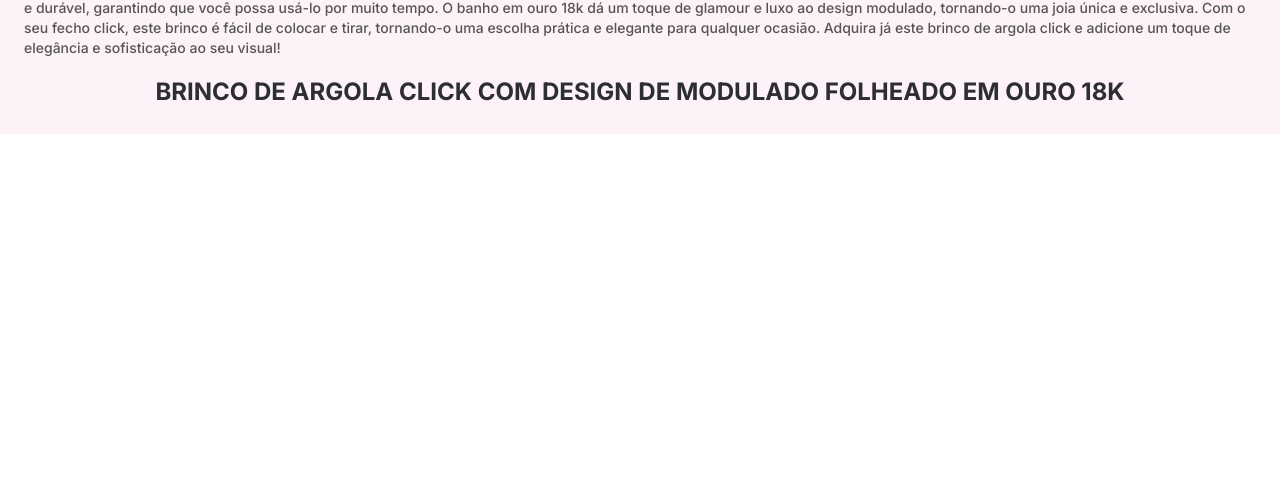
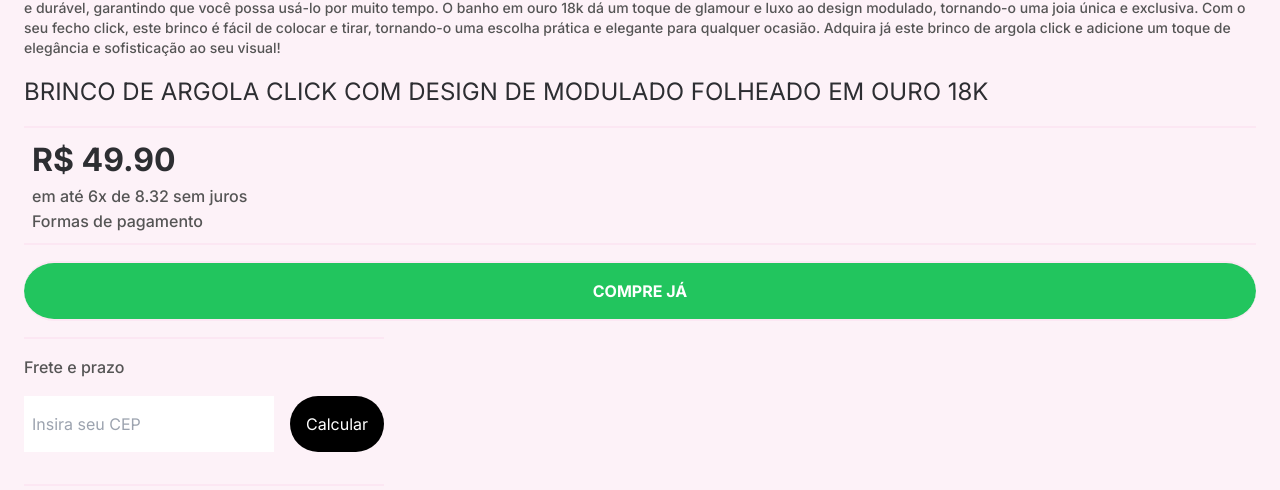
Before and after one commit to cafe51/Alexa-semijoias, a Next.js app in the folder alexa-site/: page /brincos/2180000004227 in a window 1280 px wide. Shown: the part 630-1120 px from the top of the page. Before the commit the page ends 800 px from the top, so only its background shows below. Built offline with nearby package versions, Linux system fonts and the light colour scheme; data requests are answered from the project's data file.

Commit message:
create new sections in product page

```diff
--- a/alexa-site/src/app/components/Card.tsx
+++ b/alexa-site/src/app/components/Card.tsx
@@ -37,7 +37,7 @@ export default function Card({ cardData, productType }: {cardData: ProductType,
 
 
     return (
-        <section className="flex flex-col text-center  w-5/12 items-center justify-between pb-2 gap-2 border-solid border-2 border-pink-100 shadow-pink-200 shadow-lg text-[12px] rounded-lg h-[450px]"
+        <section className="flex flex-col text-center  w-5/12 items-center justify-between pb-2 gap-2 border-solid border-2 borderColor shadowColor shadow-lg text-[12px] rounded-lg h-[450px]"
         >
             <Link href={ `/${productType}/${cardData.id}` }>{ render }</Link>
             <button className='rounded-full bg-green-500 p-4 px-6 font-bold text-white'>COMPRE JÁ</button>
--- a/alexa-site/src/app/components/Product.tsx
+++ b/alexa-site/src/app/components/Product.tsx
@@ -5,6 +5,7 @@ import Header from './Header';
 import { ProductType } from '../utils/types';
 import { getProductApiById } from '../utils/api';
 import ResponsiveCarousel from './ResponsiveCarousel';
+import Link from 'next/link';
 
 
 
@@ -28,19 +29,39 @@ export default function Product({ id, productType }: {id: string, productType: s
 
 
     return (
-        <div className="bg-pink-50">
+        <div className="secColor">
             <Header />
-            <main className="flex flex-col gap-4 items-center justify-between pt-40 p-6">
+            <main className="flex text-start flex-col gap-4 items-start justify-between pt-40 p-6">
                 { isLoading || !product ? 'carregando' : (
                     <>
-                        <p>Início/ { productType.charAt(0).toUpperCase() + productType.slice(1) }/ <span className='font-bold'>{ product.nome }</span></p>
+                        <p>
+                            <Link href={ '/' }>Início/</Link> <Link href={ `/${productType}` }>{ productType.charAt(0).toUpperCase() + productType.slice(1) }/ </Link> <span className='font-bold'>{ product.nome }</span>
+                        </p>
 
                         <ResponsiveCarousel productData={ product }/>
 
                         <p className='text-sm'>{ product.descricao }</p>
-                        <h2>{ product.nome.toUpperCase() }</h2>
+                        <h2 className='font-normal'>{ product.nome.toUpperCase() }</h2>
+
+
+                        <div className='w-full p-2 border-solid border-2 border-x-0 borderColor'>
+                            <h1 className='font-bold '>R$ { product.preco.toFixed(2) } </h1>
+                            <p> em até 6x de { (product.preco/6).toFixed(2) } sem juros </p>
+                            <p> Formas de pagamento </p>
+                        </div>
+                        <button className='rounded-full w-full bg-green-500 p-4 px-6 font-bold border-solid border-2 border-x-0 borderColor text-white'>
+                            COMPRE JÁ
+                        </button>
+                        <div className='py-4 gap-4 border-solid border-2 border-x-0 borderColor'>
+                            <p> Frete e prazo </p>
+                            <div className='flex py-4 gap-4 '>
+                                <input className='px-2 w-full' placeholder='Insira seu CEP'></input>
+                                <button className='bg-black text-white p-4 rounded-full'>Calcular</button>
+                            </div>
+                        </div>
+
                     </>
-                // 'olá'
+
                 ) }
             </main>
         </div>
--- a/alexa-site/src/app/globals.css
+++ b/alexa-site/src/app/globals.css
@@ -47,6 +47,18 @@ a {
 .primColorTransparent {
   background-color: #fbcfe8ad;
 }
+
+.borderColor {
+  --tw-border-opacity: 1;
+  border-color: rgb(252 231 243 / var(--tw-border-opacity));
+}
+
+
+.shadowColor {
+  --tw-shadow-color: #fbcfe8;
+  --tw-shadow: var(--tw-shadow-colored);
+}
+
 
 .asset-enter {
   opacity: 0;
```
